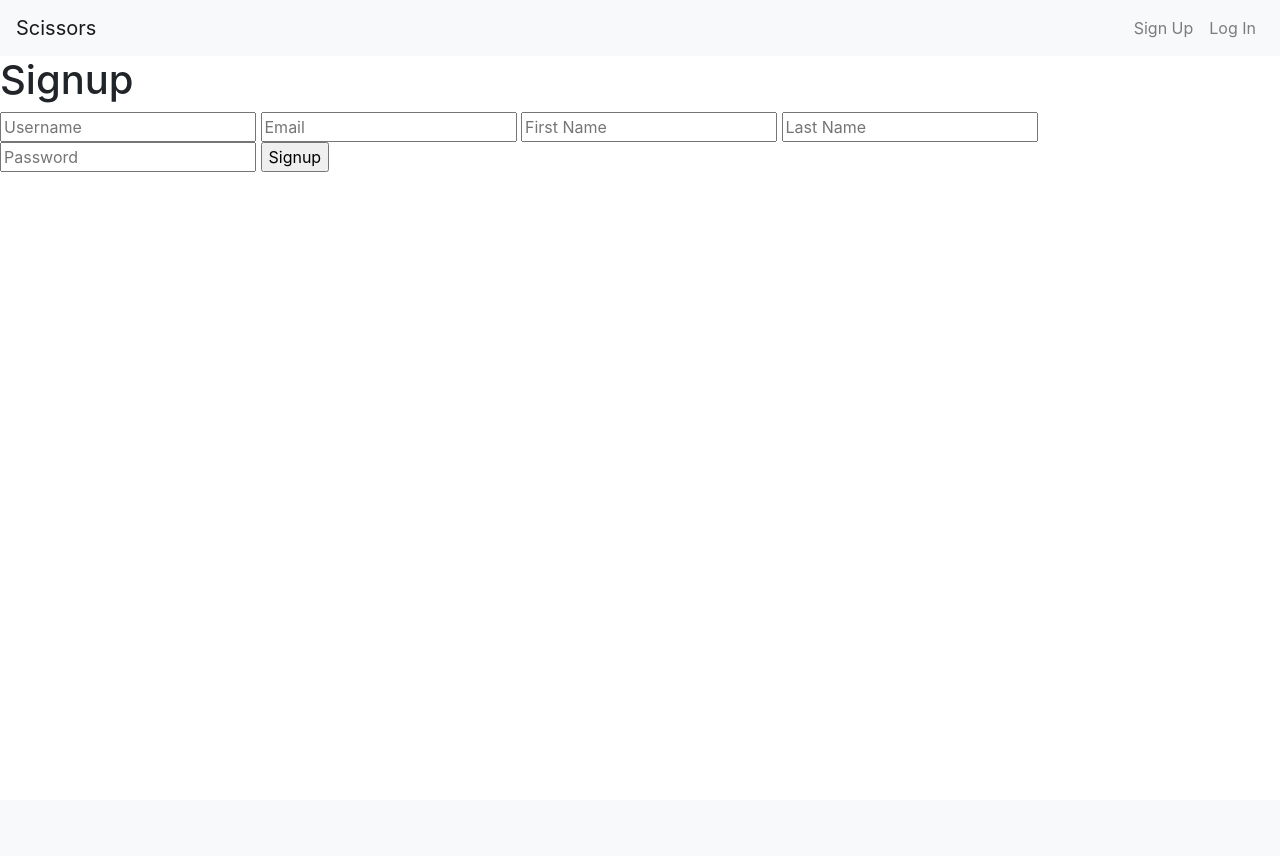
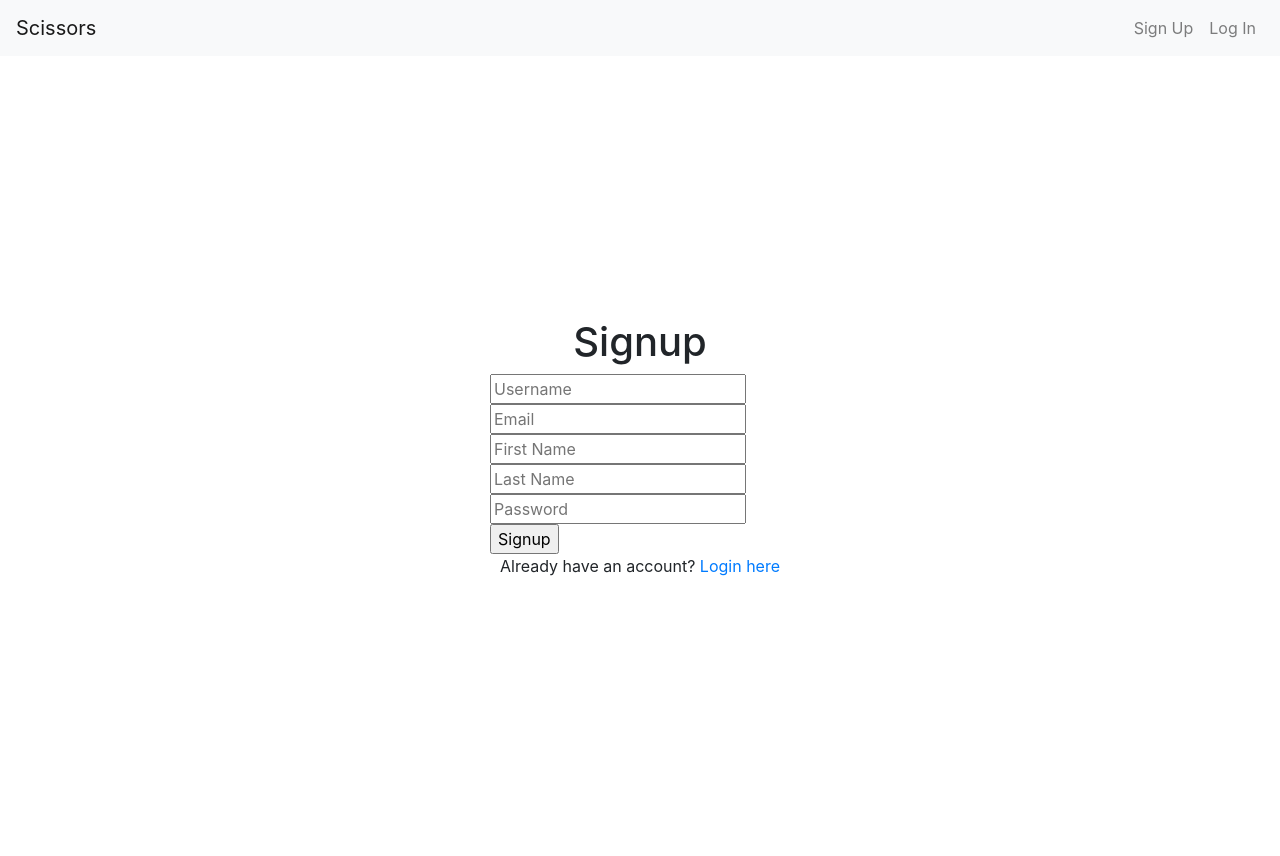
Before and after one commit to idyweb/altschool_capstone, a FastAPI app: page /signup in a window 1280 px wide. Before the commit the page ends 172 px from the top, so only its background shows below. Run offline with FastAPI, Linux system fonts and the light colour scheme; some libraries are stand-ins or nearby versions.

Commit message:
app improvement

```diff
--- a/templates/signup.html
+++ b/templates/signup.html
@@ -5,6 +5,20 @@ Signup
 {% endblock %}
 
 {% block content %}
+<style>
+    .centered-form {
+        display: flex;
+        justify-content: center;
+        align-items: center;
+        height: 100vh;
+        flex-direction: column;
+    }
+    .centered-form form {
+        width: 100%;
+        max-width: 300px;
+    }
+</style>
+<div class="centered-form">
     <h1>Signup</h1>
     <form action="/auth/signup" method="post">
         <input type="text" name="username" placeholder="Username" required>
@@ -14,4 +28,6 @@ Signup
         <input type="password" name="password" placeholder="Password" required>
         <input type="submit" value="Signup">
     </form>
+    <p>Already have an account? <a href="/login">Login here</a></p>
+</div>
 {% endblock %}
```
Also changed, not shown: templates/login.html (+16 -0 lines). Lines whose indentation alone changed are shown as unchanged.
